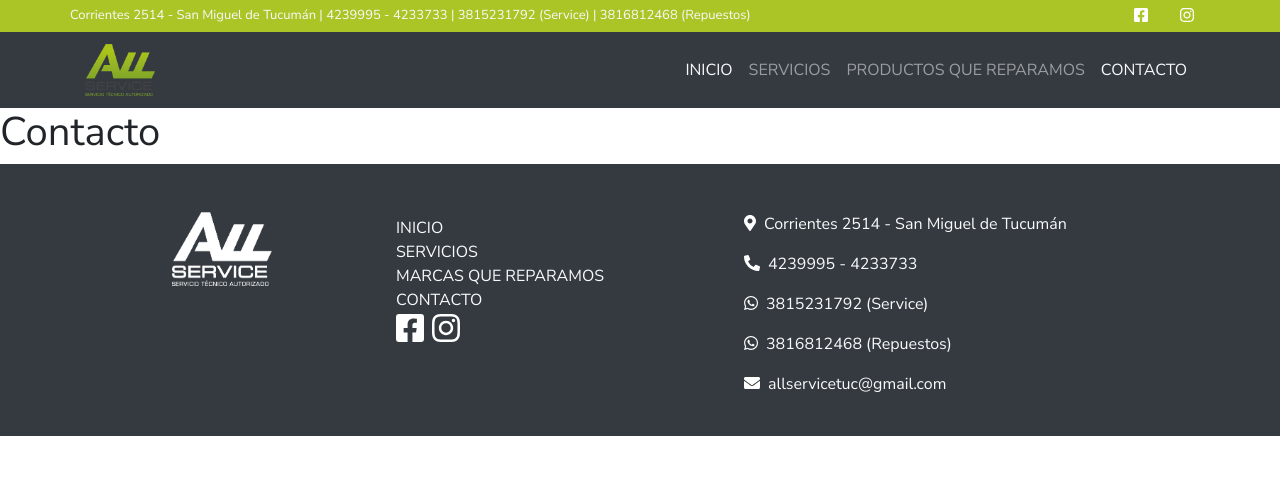
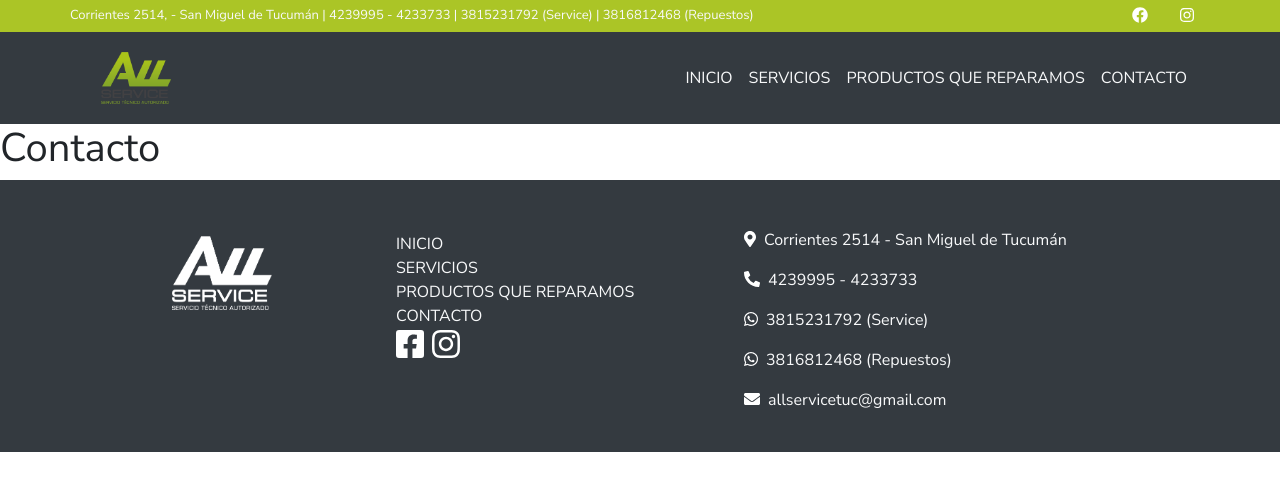
Before and after one commit to patriciodfernandez/AllServiceFrontend, a React (Create React App) app: page /contacto in a window 1280 px wide. Shown: the top 490 px of the page. Built offline with nearby package versions, Linux system fonts and the light colour scheme.

Commit message:
ya scrollean los botones, solo queda el detalle del botonHambu

```diff
--- a/package.json
+++ b/package.json
@@ -16,6 +16,7 @@
     "react-dom": "^17.0.1",
     "react-router-dom": "^5.2.0",
     "react-scripts": "4.0.0",
+    "react-scroll": "^1.8.1",
     "web-vitals": "^0.2.4"
   },
   "scripts": {
--- a/src/App.css
+++ b/src/App.css
@@ -39,6 +39,9 @@
 }
 
 
+html{
+  scroll-behavior: smooth;
+}
 /*MEDIA QUERIES*/
 
 /*X-SMALL DEVICES PUBLICIDAD*/
--- a/src/Components/Common/Footer.js
+++ b/src/Components/Common/Footer.js
@@ -4,20 +4,21 @@ import { FontAwesomeIcon } from "@fortawesome/react-fontawesome";
 import { faFacebookSquare, faInstagram, faWhatsapp } from "@fortawesome/free-brands-svg-icons";
 import { faEnvelope, faMapMarkerAlt, faPhoneAlt } from "@fortawesome/free-solid-svg-icons";
 import { Link } from "react-router-dom";
+import Nav from "react-bootstrap/Nav";
 
 const Footer = () => {
   return (
     <div className="bg-dark">
       <div className="row no-gutters container px-5 pt-5">
         <div className="col-sm-12 col-md-4 mb-4 text-center">
-          <Link exact={true} to="/">
+          <Nav.Link exact={true} href="/#iniciotop">
             <img src={logob} alt="logo del Footer" width="100px"></img>
-          </Link>
+          </Nav.Link>
         </div>
         <div className="col-sm-12 col-md-4 mb-4 mt-1">
            <div className="noxs nosm text-left"> <Link className="text-light">INICIO</Link><br></br>
             <Link className="text-light">SERVICIOS</Link><br></br>
-            <Link className="text-light">MARCAS QUE REPARAMOS</Link><br></br>
+            <Link className="text-light">PRODUCTOS QUE REPARAMOS</Link><br></br>
             <Link className="text-light">CONTACTO</Link><br></br>
             </div>
             <a
--- a/src/Components/Common/Header.js
+++ b/src/Components/Common/Header.js
@@ -1,11 +1,9 @@
 import React from "react";
 import Navbar from "react-bootstrap/Navbar";
 import Nav from "react-bootstrap/Nav";
-// import NavLink from "react-bootstrap/Nav.Link";
-import { NavLink } from "react-router-dom";
 import logo from "../../assets/logo-allservice.png";
 import { FontAwesomeIcon } from "@fortawesome/react-fontawesome";
-import { faFacebookSquare, faInstagram } from "@fortawesome/free-brands-svg-icons";
+import { faFacebook, faInstagram } from "@fortawesome/free-brands-svg-icons";
 
 const Header = () => {
   return (
@@ -15,7 +13,7 @@ const Header = () => {
         <Navbar className="verdebg p-1 navverde">
           <div className="container">
             <p className="text-light my-auto tamanio">
-              Corrientes 2514 - San Miguel de Tucumán | 4239995 - 4233733 |
+              Corrientes 2514, - San Miguel de Tucumán | 4239995 - 4233733 |
               3815231792 (Service) | 3816812468 (Repuestos)
             </p>
             <div>
@@ -26,7 +24,7 @@ const Header = () => {
               >
                 <FontAwesomeIcon
                   className="mr-3"
-                  icon={faFacebookSquare}
+                  icon={faFacebook}
                   color="#fff"
                   size="1x"
                 />
@@ -50,30 +48,30 @@ const Header = () => {
       {/* NAV OSCURO */}
       <Navbar bg="dark" variant="dark" expand="lg">
         <div className="container py-1">
-          <NavLink exact={true} to="/">
+          <Nav.Link exact={true} href="/#iniciotop">
             <img src={logo} alt="logo del NavBar" width="70px"></img>
-          </NavLink>
+          </Nav.Link>
           <Navbar.Toggle aria-controls="basic-navbar-nav" />
           <Navbar.Collapse id="basic-navbar-nav">
             <Nav className="ml-auto">
-              <NavLink exact={true} to="/" className="nav-link text-light">
+              <Nav.Link exact={true} href="/#iniciotop" className="nav-link text-light">
                 INICIO
-              </NavLink>
-              <NavLink
+              </Nav.Link>
+              <Nav.Link
                 exact={true}
-                to="/nuestrosservicios"
-                className="nav-link">
+                href="/#servicios"
+                className="nav-link text-light">
                 SERVICIOS
-              </NavLink>
-              <NavLink
+              </Nav.Link>
+              <Nav.Link
                 exact={true}
-                to="/productosquereparamos"
-                className="nav-link">
+                href="/#productosqreparamos"
+                className="nav-link text-light">
                 PRODUCTOS QUE REPARAMOS
-              </NavLink>
-              <NavLink exact={true} to="/contacto" className="nav-link text-light">
+              </Nav.Link>
+              <Nav.Link exact={true} href="/contacto/#iniciotop" className="nav-link text-light">
                 CONTACTO
-              </NavLink>
+              </Nav.Link>
             </Nav>
           </Navbar.Collapse>
         </div>
--- a/src/Components/Principal/NuestrosServicios.js
+++ b/src/Components/Principal/NuestrosServicios.js
@@ -7,7 +7,7 @@ const NuestrosServicios = () => {
   return (
     <div>
       {/* TITULO GRANDE */}
-      <div className="verdebg p-5">
+      <div className="verdebg p-5" id="servicios">
         <h1 className="text-center grisoscurotext letragorda mb-0">
           NUESTROS SERVICIOS
         </h1>
--- a/src/Components/Principal/ProductosQReparamos.js
+++ b/src/Components/Principal/ProductosQReparamos.js
@@ -10,7 +10,7 @@ import lavavajillas from "../../assets/images/productos/lavavajillas.png";
 
 const ProductosQReparamos = () => {
   return (
-    <div>
+    <div id="productosqreparamos">
       {/* TITULO */}
       <div className="mt-3 row no-gutters">
         <div className="col-md-3 container noxs nosm nomd">
--- a/src/Components/Principal/Slider.js
+++ b/src/Components/Principal/Slider.js
@@ -5,7 +5,7 @@ import slider2 from "../../assets/images/slider-2.jpg";
 
 const Slider = () => {
   return (
-    <div>
+    <div id="iniciotop">
       <Carousel>
         <Carousel.Item>
           <img className="d-block w-100" src={slider1} alt="Imagen 1" />
```
Also changed, not shown: src/App.js (+0 -18 lines), 1 other file (tests, documents, lock files or other folders).
